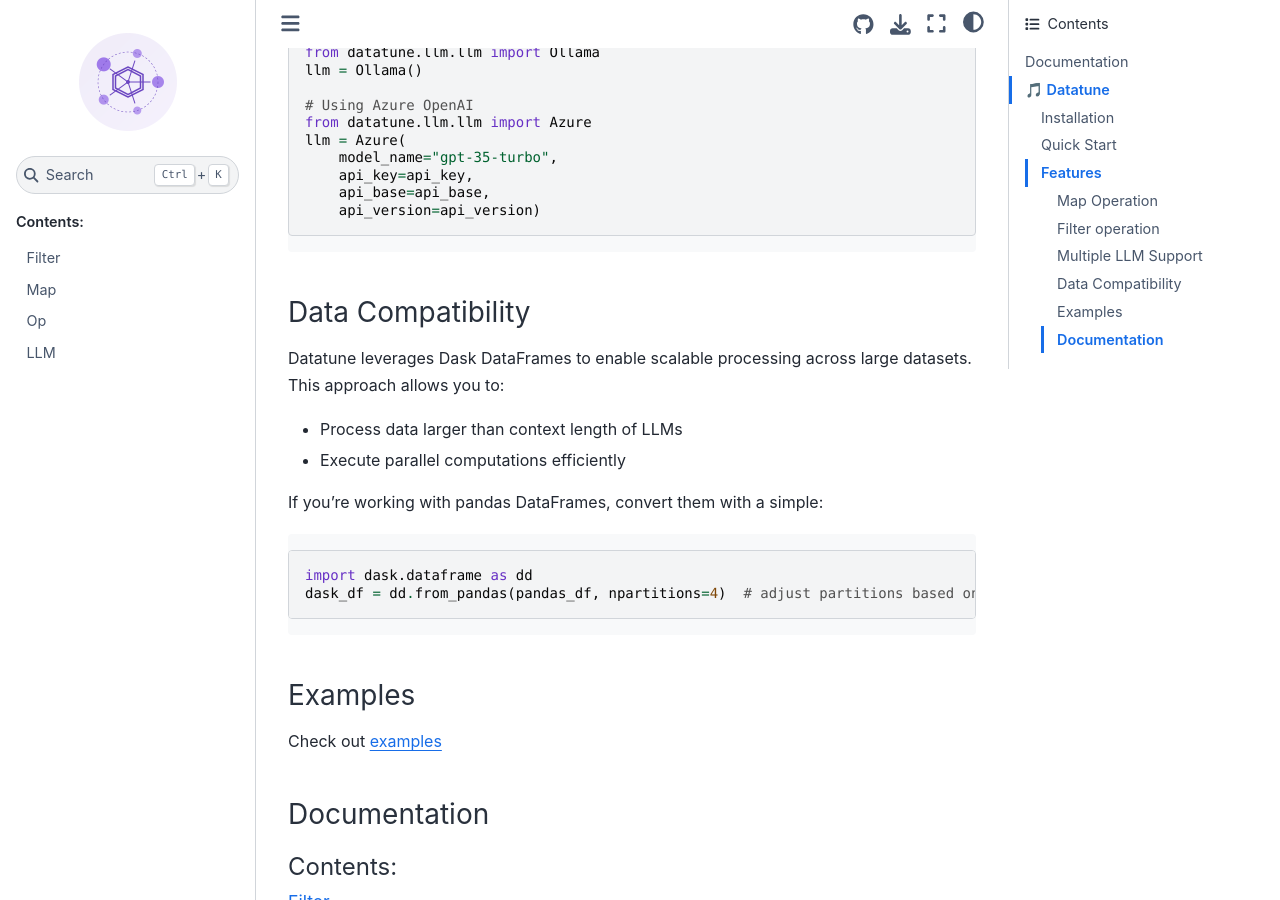
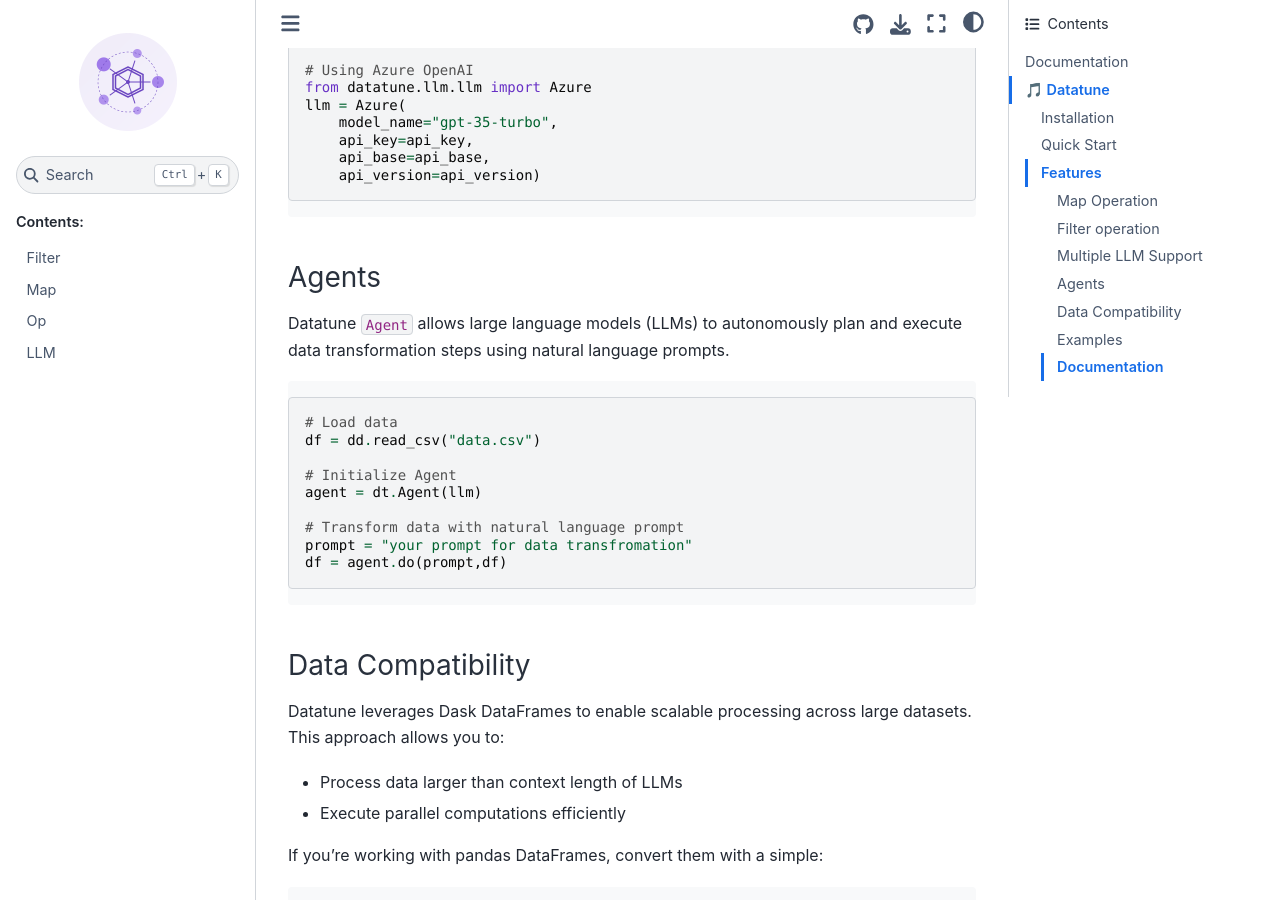
Before and after one commit to vitalops/datatune, a Sphinx documentation site: the page built from docs/source/index.md, in a window 1280 px wide and 900 px high, scrolled down 2512 px. Built offline with Sphinx 7.4.7 and the Sphinx Book theme 1.1.4, drawn with Linux system fonts in a browser that asks for light colours; pages that are not in the unit, such as notebooks, are missing from menus; some of the changed text lies outside the part shown.

Commit message:
index docs

````diff
--- a/docs/source/index.md
+++ b/docs/source/index.md
@@ -12,18 +12,16 @@
 
 From source:
 
-```
+```bash
 pip install -e .
 ```
 ## Quick Start
-```
+```python
 import os
 import dask.dataframe as dd
 
-from datatune.core.map import Map
-from datatune.core.filter import Filter
+import datatune as dt
 from datatune.llm.llm import OpenAI
-from datatune.core.op import finalize
 
 os.environ["OPENAI_API_KEY"] = "your-openai-api-key"
 llm = OpenAI(model_name="gpt-3.5-turbo")
@@ -33,18 +31,18 @@
 print(df.head())
 
 # Transform data with Map
-mapped = Map(
+mapped = dt.Map(
     prompt="Extract categories from the description.",
     output_fields=["Category", "Subcategory"]
 )(llm, df)
 
 # Filter data based on criteria
-filtered = Filter(
+filtered = dt.Filter(
     prompt="Keep only electronics products"
 )(llm, mapped)
 
 # Get the final dataframe after cleanup of metadata and deleted rows after operations using `finalize`.
-result = finalize(filtered)
+result = dt.finalize(filtered)
 result.compute().to_csv("electronics_products.csv")
 
 new_df = dd.read_csv("electronics_products.csv")
@@ -76,7 +74,7 @@
 
 Transform data with natural language:
 
-```
+```python
 customers = dd.read_csv("customers.csv")
 mapped = Map(
     prompt="Extract country and city from the address field",
@@ -86,7 +84,7 @@
 
 ### Filter operation
 
-```
+```python
 # Filter to remove rows
 filtered = Filter(
     prompt="Keep only customers who are from Asia"
@@ -96,7 +94,7 @@
 ### Multiple LLM Support
 Datatune works with various LLM providers:
 
-```
+```python
 # Using Ollama
 from datatune.llm.llm import Ollama
 llm = Ollama()
@@ -109,6 +107,20 @@
     api_base=api_base,
     api_version=api_version)
 ```
+### Agents
+Datatune `Agent` allows large language models (LLMs) to autonomously plan and execute data transformation steps using natural language prompts.
+```python
+# Load data
+df = dd.read_csv("data.csv")
+
+# Initialize Agent
+agent = dt.Agent(llm)
+
+# Transform data with natural language prompt
+prompt = "your prompt for data transfromation"
+df = agent.do(prompt,df)
+```
+
 
 ### Data Compatibility
 
@@ -119,7 +131,7 @@
 
 If you're working with pandas DataFrames, convert them with a simple:
 
-```
+```python
 import dask.dataframe as dd
 dask_df = dd.from_pandas(pandas_df, npartitions=4)  # adjust partitions based on your data size
 ```
````
